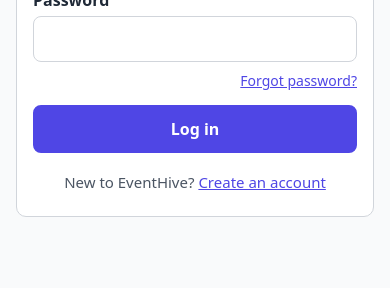
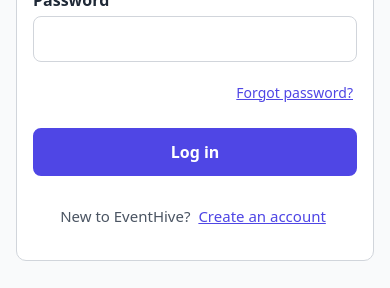
Before and after one commit to Laibaqi/EventHive_SE_project, a React (Vite) app in the folder client/: page /login in a window 390 px wide. Shown: the part 318-606 px from the top of the page. Built offline with nearby package versions, Linux system fonts and the light colour scheme; no server answers.

Commit message:
Phone: make text links big enough to tap

```diff
--- a/client/src/styles/auth.css
+++ b/client/src/styles/auth.css
@@ -116,3 +116,4 @@
   .eh-actions a { display: inline-flex; align-items: center; justify-content: center; min-height: 44px; min-width: 64px; padding: 0 14px; border: 1.5px solid var(--eh-line); border-radius: 8px; text-decoration: none; font-weight: 600; }
   .eh-table td[data-label="Actions"]::before { display: block; margin-bottom: 2px; }
 }
+  .eh-help a, .eh-card__foot a { display: inline-flex; align-items: center; min-height: 44px; padding: 0 4px; }
```
